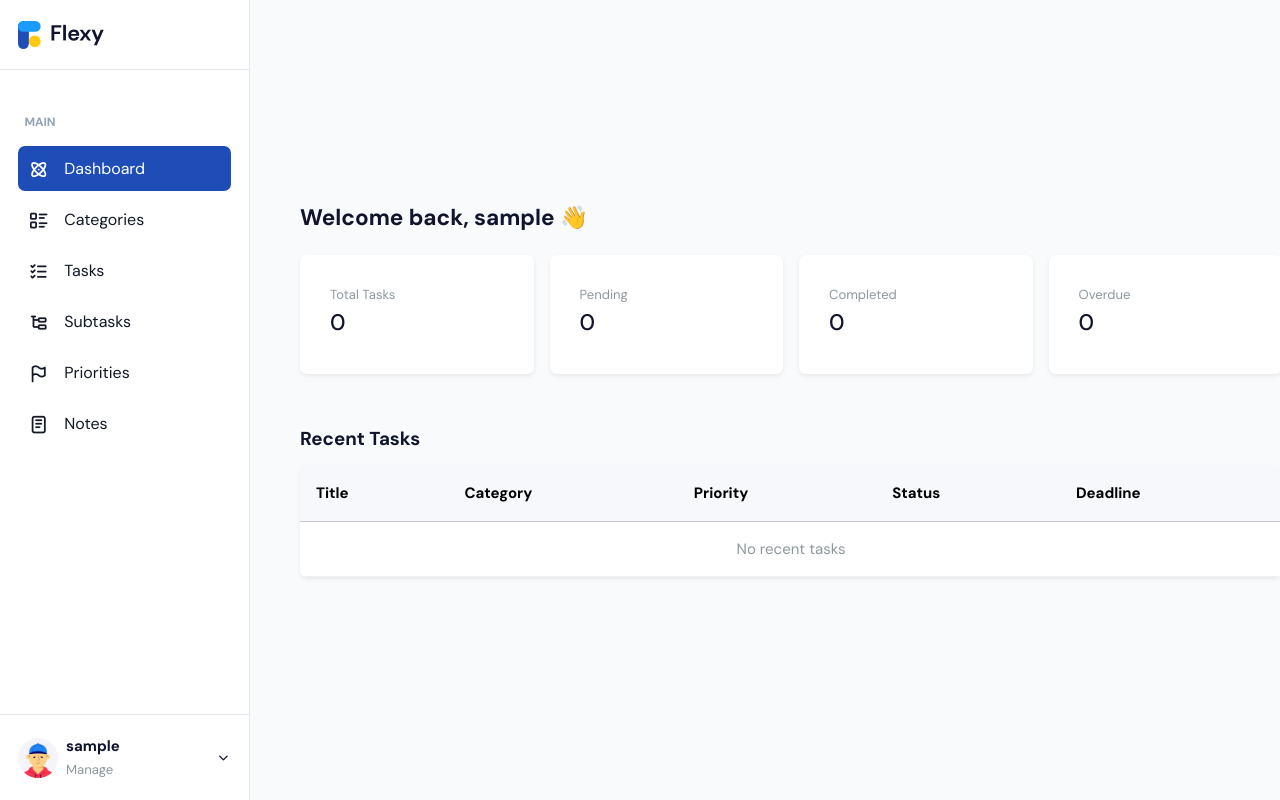
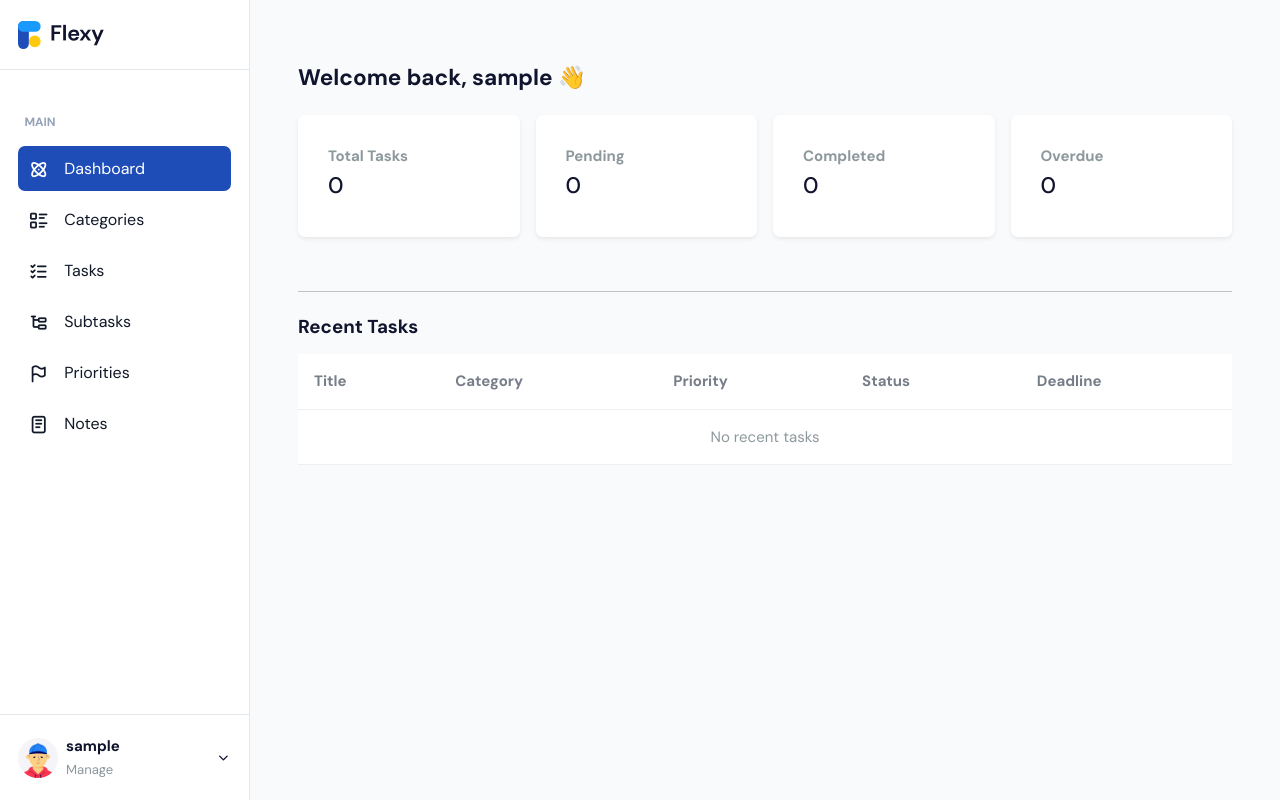
Before and after one commit to Erlybird21/Hangarin, a Django app: page / in a window 1280 px wide. Run offline with Django 5.2, Linux system fonts and the light colour scheme; the visitor is signed in with stand-in values (Sample User, id 1); data that the repository does not hold is empty; some libraries are stand-ins or nearby versions.

Commit message:
Fixed the massive gap on dashboard

```diff
--- a/Hangarin_erl/templates/base.html
+++ b/Hangarin_erl/templates/base.html
@@ -133,23 +133,14 @@
     main {
       flex: 1;
       overflow-y: auto;
-      padding: var(--page-gap) 0;
+      padding: 1rem 0 var(--page-gap) 0;  /* Smaller top padding */
       -webkit-overflow-scrolling: touch;
     }
-
     .content-inner {
       width: 100%;
       max-width: var(--content-max);
-      margin-left: calc(var(--sidebar-gutter) + 8px);
-      margin-right: 2rem;
-      padding: 0;
-    }
-
-    /* keep desktop dashboard spacing identical to what you had */
-    @media (min-width: 992px) {
-      .content-inner {
-        margin-left: calc(var(--sidebar-gutter) + 8px);
-      }
+      margin: 0 !important;
+      padding: 1.5rem !important;
     }
 
     @media (max-width:991.98px) {
--- a/Hangarin_erl/templates/dashboard.html
+++ b/Hangarin_erl/templates/dashboard.html
@@ -1,49 +1,56 @@
 {% extends 'base.html' %}
 {% block title %}Hangarin | Dashboard{% endblock %}
 {% block content %}
+<div class="container-fluid">
+  <style>
+  .body-wrapper .container-fluid {
+    padding-top: 24px !important;
+  }
+  </style>
+  <h4 class="mb-4 fw-semibold">Welcome back, {{ request.user.username|default:"User" }} 👋</h4>
 
-<div class="container-fluid">
-  <h4 class="fw-semibold mb-4">Welcome back, {{ request.user.username|default:"NaN" }} 👋</h4>
-
-  <div class="row g-3 mb-4">
+  <div class="row g-3">
     <div class="col-md-3">
-      <div class="card border-0 shadow-sm bg-light-primary">
+      <div class="card shadow-sm border-0 bg-light-primary">
         <div class="card-body">
-          <p class="text-muted small mb-1">Total Tasks</p>
+          <p class="mb-1 fw-semibold text-muted">Total Tasks</p>
           <h4 class="fw-bold text-dark">{{ total_tasks }}</h4>
         </div>
       </div>
     </div>
     <div class="col-md-3">
-      <div class="card border-0 shadow-sm bg-light-warning">
+      <div class="card shadow-sm border-0 bg-light-warning">
         <div class="card-body">
-          <p class="text-muted small mb-1">Pending</p>
+          <p class="mb-1 fw-semibold text-muted">Pending</p>
           <h4 class="fw-bold text-dark">{{ pending_tasks }}</h4>
         </div>
       </div>
     </div>
     <div class="col-md-3">
-      <div class="card border-0 shadow-sm bg-light-info">
+      <div class="card shadow-sm border-0 bg-light-info">
         <div class="card-body">
-          <p class="text-muted small mb-1">Completed</p>
+          <p class="mb-1 fw-semibold text-muted">Completed</p>
           <h4 class="fw-bold text-dark">{{ completed_tasks }}</h4>
         </div>
       </div>
     </div>
     <div class="col-md-3">
-      <div class="card border-0 shadow-sm bg-light-danger">
+      <div class="card shadow-sm border-0 bg-light-danger">
         <div class="card-body">
-          <p class="text-muted small mb-1">Overdue</p>
+          <p class="mb-1 fw-semibold text-muted">Overdue</p>
           <h4 class="fw-bold text-dark">{{ overdue_tasks }}</h4>
         </div>
       </div>
     </div>
   </div>
 
+  <hr class="my-4">
+
+  <!-- Optional: recent tasks preview -->
   <h5 class="fw-semibold mb-3">Recent Tasks</h5>
-  <div class="table-responsive bg-white rounded shadow-sm">
-    <table class="table table-hover align-middle mb-0">
-      <thead class="table-light">
+  <div class="table-responsive">
+    <table class="table table-hover align-middle">
+      <thead>
         <tr>
           <th>Title</th>
           <th>Category</th>
@@ -60,22 +67,19 @@
             <td>{{ task.priority.name }}</td>
             <td>
               <span class="badge
-              {% if task.status == 'completed' %} bg-success
-              {% elif task.status == 'in_progress' %} bg-info
-              {% else %} bg-warning {% endif %}">
+                {% if task.status == 'completed' %}bg-success
+                {% elif task.status == 'in_progress' %}bg-info
+                {% else %}bg-warning{% endif %}">
                 {{ task.get_status_display }}
               </span>
             </td>
             <td>{{ task.deadline|date:"M d, Y H:i" }}</td>
           </tr>
         {% empty %}
-        <tr>
-          <td colspan="5" class="text-center text-muted">No recent tasks</td>
-        </tr>
+          <tr><td colspan="5" class="text-center text-muted">No recent tasks</td></tr>
         {% endfor %}
       </tbody>
     </table>
   </div>
 </div>
-
 {% endblock %}
```
Also changed, not shown: 1 other file. Lines whose indentation alone changed are shown as unchanged.
